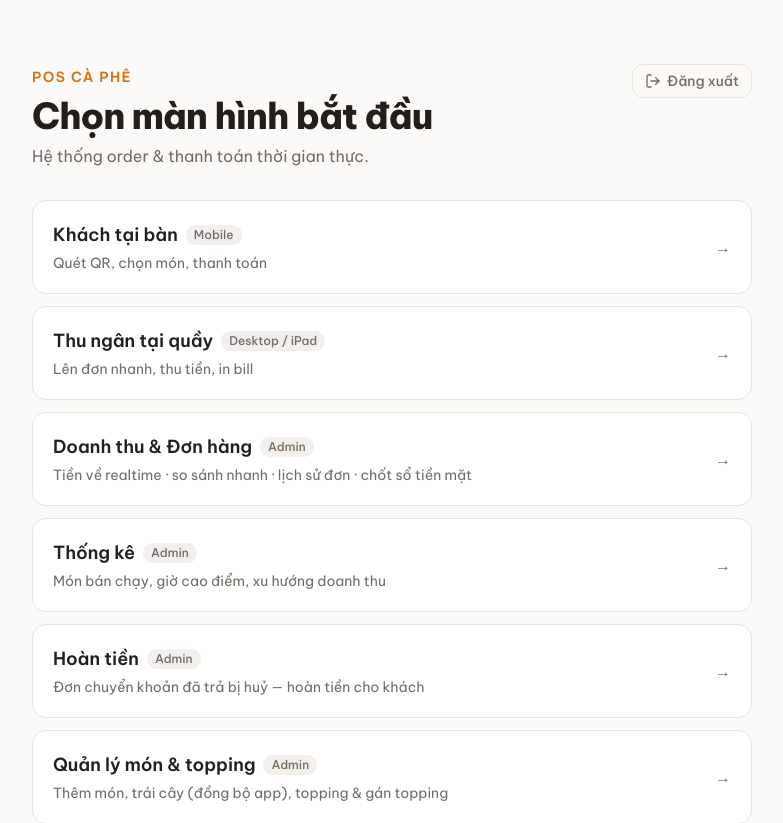
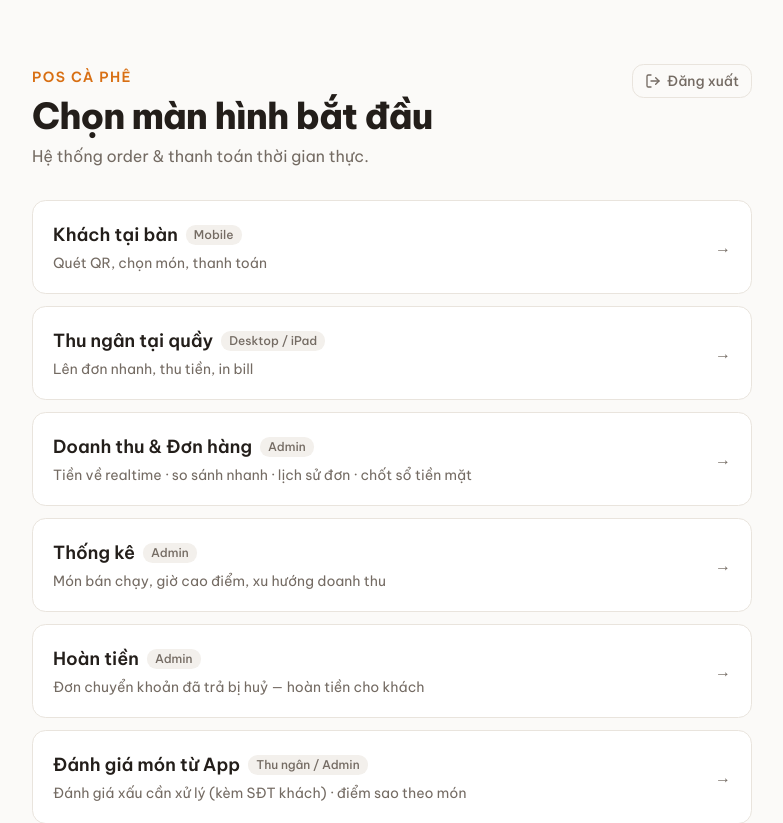
Before and after one commit to luongvantien27052006-lab/pos-system-frontend, a Next.js app: page / in a window 1280 px wide. Shown: the top 823 px of the page, without its empty margins (248-1031 px from the left). Built offline with nearby package versions, Linux system fonts and the light colour scheme.

Commit message:
sojdfbsd

```diff
--- a/src/app/page.tsx
+++ b/src/app/page.tsx
@@ -45,6 +45,12 @@ const surfaces = [
     tag: 'Admin',
   },
   {
+    href: '/admin/reviews',
+    title: 'Đánh giá món từ App',
+    desc: 'Đánh giá xấu cần xử lý (kèm SĐT khách) · điểm sao theo món',
+    tag: 'Thu ngân / Admin',
+  },
+  {
     href: '/admin/products',
     title: 'Quản lý món & topping',
     desc: 'Thêm món, trái cây (đồng bộ app), topping & gán topping',
@@ -80,7 +86,7 @@ export default function HomePage() {
   const adminToken = process.env.ADMIN_SESSION_TOKEN;
   const isAdmin =
     !adminToken || cookies().get('staff_session')?.value === adminToken;
-  const staffPaths = ['/menu', '/pos', '/dashboard'];
+  const staffPaths = ['/menu', '/pos', '/dashboard', '/admin/reviews'];
   const visible = isAdmin
     ? surfaces
     : surfaces.filter((s) => staffPaths.some((p) => s.href.startsWith(p)));
--- a/src/middleware.ts
+++ b/src/middleware.ts
@@ -8,7 +8,8 @@ import { NextRequest, NextResponse } from 'next/server';
 /**
  * Gác route sau mã PIN + phân quyền:
  *  - Admin (cookie = ADMIN_SESSION_TOKEN): toàn quyền.
- *  - Nhân viên (cookie = STAFF_SESSION_TOKEN): chỉ '/', '/pos', '/dashboard'.
+ *  - Nhân viên (cookie = STAFF_SESSION_TOKEN): chỉ '/', '/pos', '/dashboard',
+ *    '/admin/reviews'.
  *  - Route khách '/menu' luôn mở.
  */
 export function middleware(req: NextRequest) {
@@ -34,7 +35,9 @@ export function middleware(req: NextRequest) {
   const staffAllowed =
     path === '/' ||
     path.startsWith('/pos') ||
-    path.startsWith('/dashboard');
+    path.startsWith('/dashboard') ||
+    // Đánh giá món từ App: nhân viên cũng xem & xử lý đánh giá xấu.
+    path.startsWith('/admin/reviews');
   if (staffAllowed) return NextResponse.next();
 
   const url = req.nextUrl.clone();
```
